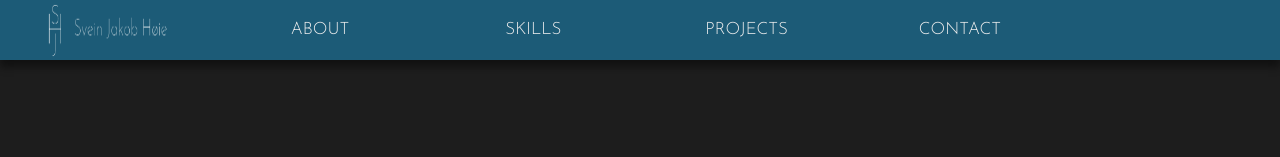
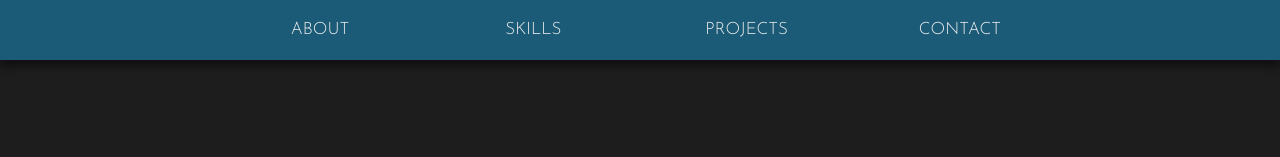
Before and after one commit to SveinJH/hoie.dev, a website: page index.html in a window 1280 px wide. Shown: the top 157 px of the page. Drawn offline with Linux system fonts and the light colour scheme.

Commit message:
Update work 05/02/2019
Removed logo in nav bar

```diff
--- a/index.html
+++ b/index.html
@@ -14,14 +14,7 @@
     </head>
     <body class="container">
         <ul class="nav">
-            <li class="nav__item">
-                <a href="/" class="nav__logo-link"
-                    ><img
-                        src="img/logo-white-height.png"
-                        alt=""
-                        class="nav__logo"
-                /></a>
-            </li>
+            <li class="nav__item"></li>
             <li class="nav__item">
                 <a href="@" class="nav__link">About</a>
             </li>
--- a/sass/_navbar.scss
+++ b/sass/_navbar.scss
@@ -11,13 +11,6 @@
     z-index: 1;
 
     &__item {
-    }
-
-    &__logo {
-        display: block;
-        width: 58%;
-        margin-left: 21%;
-        height: 100%;
     }
 
     &__link:link,
```
